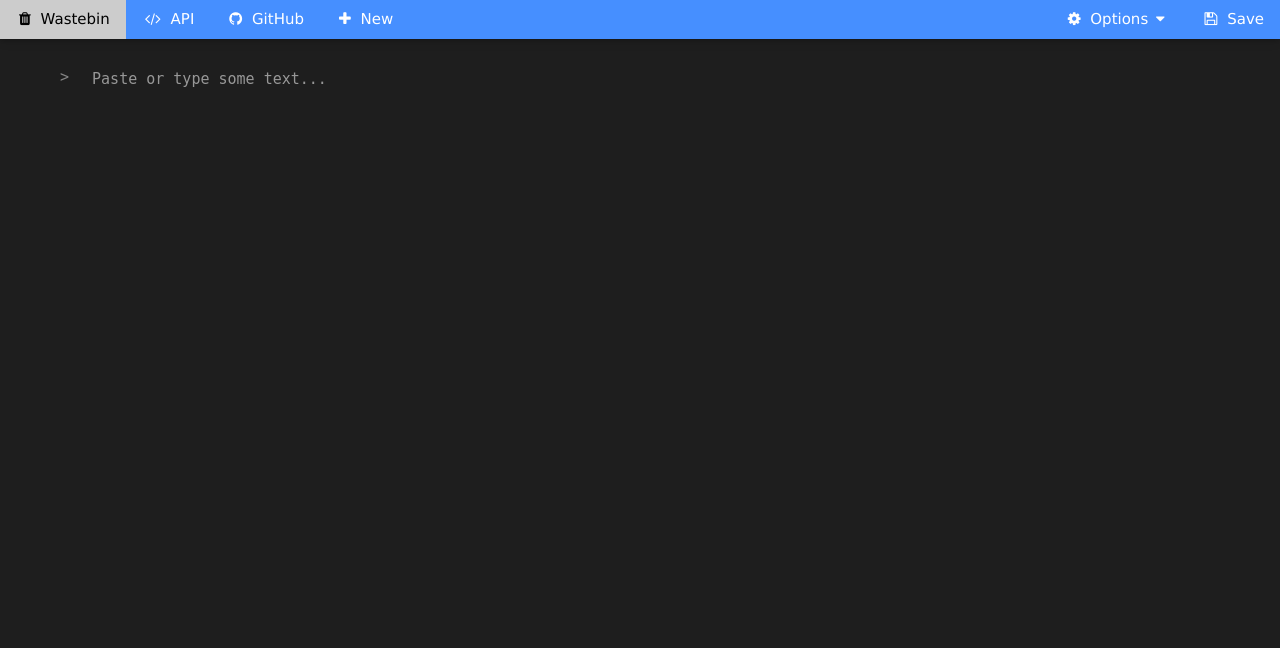
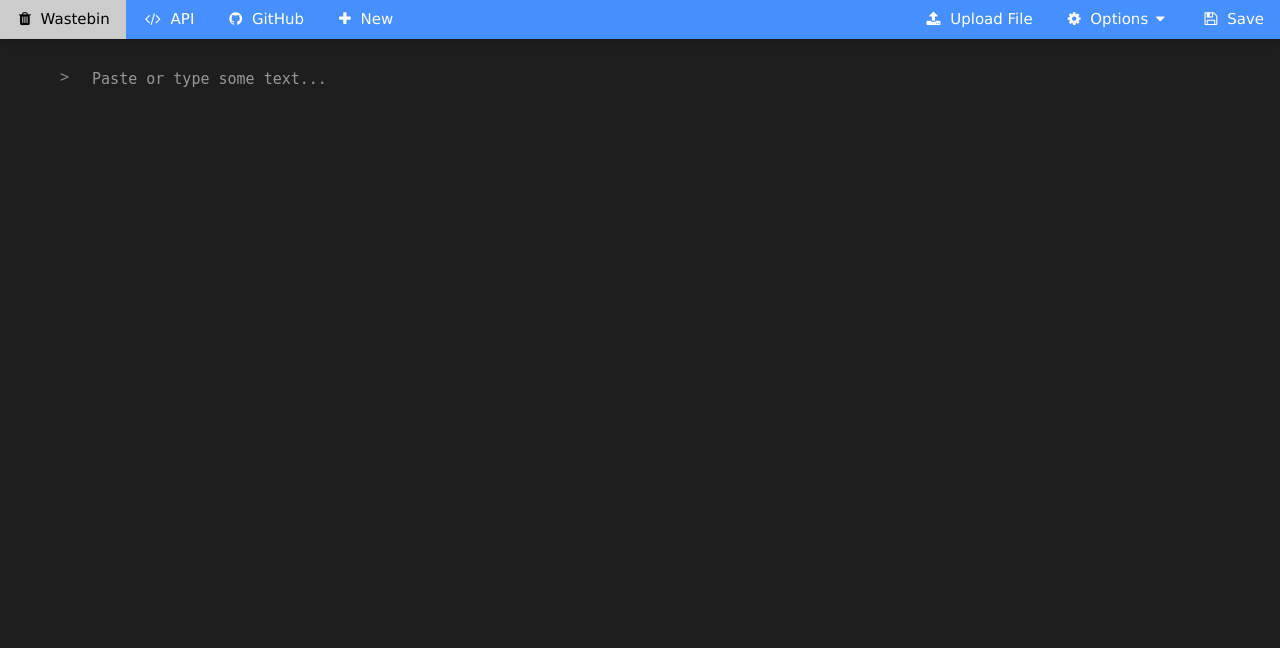
Before and after one commit to lemonyte/wastebin, a FastAPI app: page / in a window 1280 px wide. Shown: the top 648 px of the page. Run offline with FastAPI, Linux system fonts and the light colour scheme.

Commit message:
Add upload file button

```diff
--- a/static/new.js
+++ b/static/new.js
@@ -32,6 +32,29 @@ async function save() {
   window.location.pathname += data.id;
 }
 
+async function uploadFile() {
+  const fileInput = document.createElement("input");
+  fileInput.type = "file";
+  console.log('clicking');
+  fileInput.click();
+  fileInput.onchange = async () => {
+    console.log('getting file');
+    const file = fileInput.files[0];
+    if (!file) {
+      return;
+    }
+    const content = document.getElementById("doc-content");
+    document.getElementById("doc-filename").value = file.name;
+    const reader = new FileReader();
+    reader.onload = (event) => {
+      console.log(event.target.result);
+      content.value = event.target.result;
+      content.style.height = content.scrollHeight.toString() + "px";
+    };
+    reader.readAsText(file);
+  };
+}
+
 async function toggleElement(id) {
   document.getElementById(id).classList.toggle("w3-show");
 }
--- a/templates/new.html
+++ b/templates/new.html
@@ -3,6 +3,10 @@
 {% block navbar %}
 {{ super() }}
 <div class="w3-right">
+  <button class="w3-bar-item w3-button" onclick="uploadFile();">
+    <span class="icon"><i class="fa fa-upload"></i></span>
+    Upload File
+  </button>
   <div class="w3-dropdown-click">
     <button class="w3-button" onclick="toggleElement('options-dropdown');">
       <span class="icon"><i class="fa fa-cog"></i></span>
```
